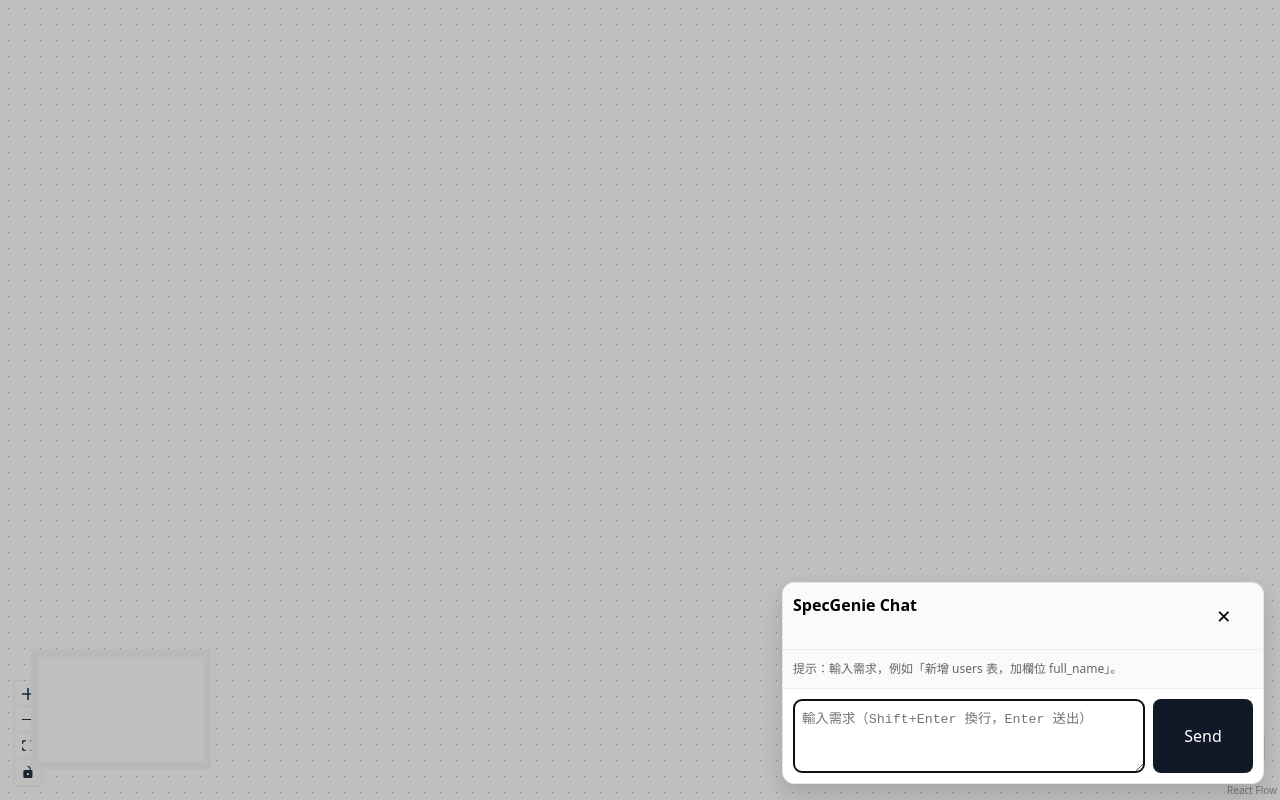
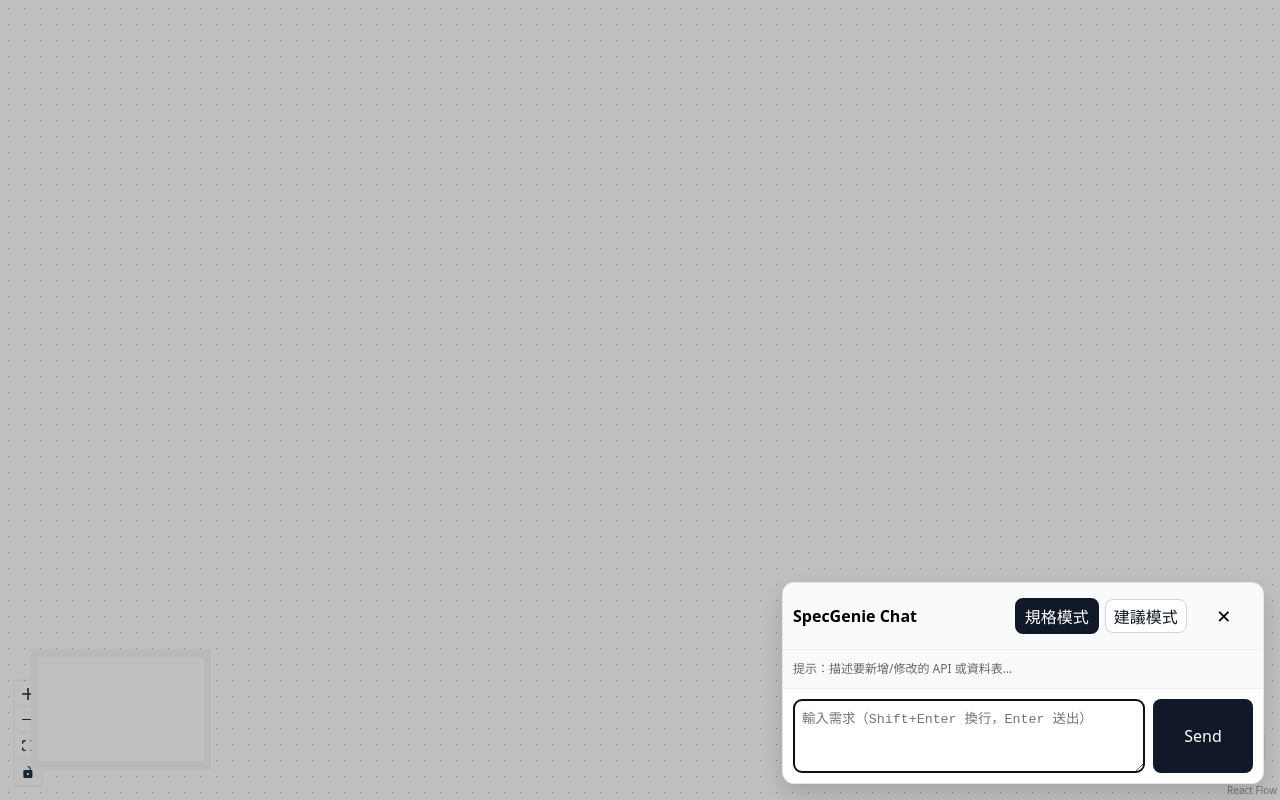
Before and after one commit to szx21023/my-react-flow-app, a React (Vite) app: page / in a window 1280 px wide. Both pictures are taken after a click on the button "💬 Prompt". Built offline with nearby package versions, Linux system fonts and the light colour scheme; no server answers.

Commit message:
feat: switch between two windows

```diff
--- a/src/components/PromptDialog.jsx
+++ b/src/components/PromptDialog.jsx
@@ -1,7 +1,13 @@
 import React, { useEffect, useRef } from 'react';
 import { createPortal } from 'react-dom';
 
-export default function PromptDialog({ open, onClose, busy, value, onChange, onSend, messages = [], log = [] }) {
+export default function PromptDialog({
+  open, onClose, busy,
+  value, onChange, onSend,
+  messages = [], log = [],
+  // NEW: 模式切換（從 hook 傳進來）
+  mode = 'spec', setMode,
+}) {
   const boxRef = useRef(null);
   const taRef = useRef(null);
 
@@ -37,25 +43,55 @@ export default function PromptDialog({ open, onClose, busy, value, onChange, onS
 
   const body = messages.length ? messages.map(renderMsg) : log.map(renderMsg);
 
+  const ModeBtn = ({ val, label }) => (
+    <button
+      type="button"
+      onClick={() => setMode?.(val)}
+      style={{
+        padding: '4px 8px',
+        borderRadius: 8,
+        border: mode === val ? '2px solid #111827' : '1px solid #d1d5db',
+        background: mode === val ? '#111827' : '#fff',
+        color: mode === val ? '#fff' : '#111827',
+        fontWeight: 600,
+        cursor: 'pointer',
+        marginLeft: 6
+      }}
+    >
+      {label}
+    </button>
+  );
+
   return createPortal(
     <div style={{ position:'fixed', inset:0, zIndex:9999, background:'rgba(0,0,0,0.25)', display:'flex', alignItems:'flex-end', justifyContent:'flex-end' }}>
       <div style={{ width:480, maxHeight:'82vh', margin:16, background:'#f9fafb', color:'#000',
                     border:'1px solid #e5e7eb', borderRadius:12, boxShadow:'0 10px 24px rgba(0,0,0,.15)',
                     display:'flex', flexDirection:'column', overflow:'hidden' }}>
-        <div style={{ padding:10, fontWeight:700, borderBottom:'1px solid #eee', display:'flex', justifyContent:'space-between' }}>
+        <div style={{ padding:10, fontWeight:700, borderBottom:'1px solid #eee', display:'flex', justifyContent:'space-between', alignItems:'center' }}>
           <span>SpecGenie Chat</span>
-          <button onClick={onClose} style={{ border:'none', background:'transparent', fontSize:18, cursor:'pointer' }}>✕</button>
+          <div style={{ display:'flex', alignItems:'center' }}>
+            {/* NEW: 模式切換放在對話窗右上角 */}
+            <ModeBtn val="spec" label="規格模式" />
+            <ModeBtn val="advice" label="建議模式" />
+            <button onClick={onClose} style={{ border:'none', background:'transparent', fontSize:18, cursor:'pointer', marginLeft:8 }}>✕</button>
+          </div>
         </div>
+
         <div ref={boxRef} style={{ padding:10, flex:1, overflow:'auto' }}>
-          {(!messages.length && !log.length) && <div style={{ color:'#666', fontSize:12 }}>提示：輸入需求，例如「新增 users 表，加欄位 full_name」。</div>}
+          {(!messages.length && !log.length) && (
+            <div style={{ color:'#666', fontSize:12 }}>
+              提示：{mode === 'spec' ? '描述要新增/修改的 API 或資料表…' : '提出設計問題或請教命名建議…'}
+            </div>
+          )}
           {body}
         </div>
+
         <div style={{ display:'flex', gap:8, padding:10, borderTop:'1px solid #eee', background:'#fff' }}>
           <textarea
             ref={taRef}
             value={value}
             onChange={(e)=>onChange?.(e.target.value)}
-            placeholder="輸入需求（Shift+Enter 換行，Enter 送出）"
+            placeholder={mode === 'spec' ? '輸入需求（Shift+Enter 換行，Enter 送出）' : '輸入要諮詢的問題（Shift+Enter 換行，Enter 送出）'}
             onKeyDown={(e)=>{ if(e.key==='Enter' && !e.shiftKey){ e.preventDefault(); onSend?.(); } if(e.key==='Escape') onClose?.(); }}
             disabled={busy}
             style={{ flex:1, minHeight:56, maxHeight:140, resize:'vertical', border:'1px solid #e5e7eb', borderRadius:8, padding:8 }}
--- a/src/hooks/usePromptChat.js
+++ b/src/hooks/usePromptChat.js
@@ -1,31 +1,34 @@
-import { useCallback, useEffect, useState } from 'react';
+import { useCallback, useEffect, useState, useMemo } from 'react';
 
-export function usePromptChat({ base = 'http://127.0.0.1:8000', onApplied } = {}) {
+export function usePromptChat({ base = 'http://127.0.0.1:8000', onApplied, defaultMode = 'spec' } = {}) {
   const [open, setOpen] = useState(false);
   const [busy, setBusy] = useState(false);
   const [text, setText] = useState('');
   const [log, setLog] = useState([]);
   const [messages, setMessages] = useState([]);
 
+  // NEW: 規格/建議 模式
+  const [mode, setMode] = useState(defaultMode); // 'spec' | 'advice'
+
   const normalizeMessage = (p) => ({
     id: p.id,
-    role: 'user',
+    role: p.role,
     content: typeof p.prompt === 'string' ? { text: p.prompt } : p.content ?? { text: '' },
     created_at: p.created_at,
   });
 
   const fetchHistory = useCallback(async () => {
     try {
+      // 若後端支援依 mode 過濾，可改用：
+      // const res = await fetch(`${base}/prompt?limit=50&mode=${mode}`);
       const res = await fetch(`${base}/prompt?limit=50`);
       const arr = await res.json();
-      const msgs = Array.isArray(arr)
-        ? arr.map(normalizeMessage).reverse()
-        : [];
+      const msgs = Array.isArray(arr) ? arr.map(normalizeMessage).reverse() : [];
       setMessages(msgs);
     } catch (e) {
       console.warn('❌ Failed to fetch prompt history:', e);
     }
-  }, [base]);
+  }, [base /*, mode*/]); // 如果上面有帶 mode 查詢，這裡也加入 mode 依賴
 
   useEffect(() => {
     if (open) fetchHistory();
@@ -44,19 +47,15 @@ export function usePromptChat({ base = 'http://127.0.0.1:8000', onApplied } = {}
     // Optimistic user message
     setMessages((prev) => [
       ...prev,
-      {
-        id: tempId,
-        role: 'user',
-        content: { text: content },
-        created_at: createdAt,
-      },
+      { id: tempId, role: 'user', content: { text: content }, created_at: createdAt },
     ]);
 
     try {
       const res = await fetch(`${base}/prompt`, {
         method: 'POST',
         headers: { 'Content-Type': 'application/json' },
-        body: JSON.stringify({ prompt: content }),
+        // NEW: 一併帶上 mode
+        body: JSON.stringify({ prompt: content, mode }),
       });
 
       const result = await res.json().catch(() => ({}));
@@ -77,14 +76,34 @@ export function usePromptChat({ base = 'http://127.0.0.1:8000', onApplied } = {}
         await fetchHistory();
       }
 
-      await onApplied?.();
+      // 規格模式通常會影響 IR，送出後重載畫布
+      if (mode === 'spec') {
+        await onApplied?.();
+      }
     } catch (e) {
       console.error('❌ Prompt failed:', e);
       setLog((prev) => [...prev, { type: 'error', payload: `❌ 失敗：${e.message || e}` }]);
     } finally {
       setBusy(false);
     }
-  }, [text, base, fetchHistory, onApplied]);
+  }, [text, base, fetchHistory, onApplied, mode]);
+
+  const openDialog = useCallback(() => setOpen(true), []);
+  const closeDialog = useCallback(() => setOpen(false), []);
+
+  // 提供給 PromptDialog 的 props（含 mode 與 setter）
+  const dialogProps = useMemo(() => ({
+    open,
+    onClose: closeDialog,
+    busy,
+    value: text,
+    onChange: setText,
+    messages,
+    log,
+    onSend: send,
+    mode,          // NEW
+    setMode,       // NEW
+  }), [open, closeDialog, busy, text, messages, log, send, mode]);
 
   return {
     open,
@@ -92,16 +111,9 @@ export function usePromptChat({ base = 'http://127.0.0.1:8000', onApplied } = {}
     text,
     log,
     messages,
-    openDialog: () => setOpen(true),
-    dialogProps: {
-      open,
-      onClose: () => setOpen(false),
-      busy,
-      value: text,
-      onChange: setText,
-      messages,
-      log,
-      onSend: send,
-    },
+    mode,          // 若外層也想讀取目前模式
+    setMode,       // 若外層想預設/切換
+    openDialog,
+    dialogProps,
   };
 }
```
